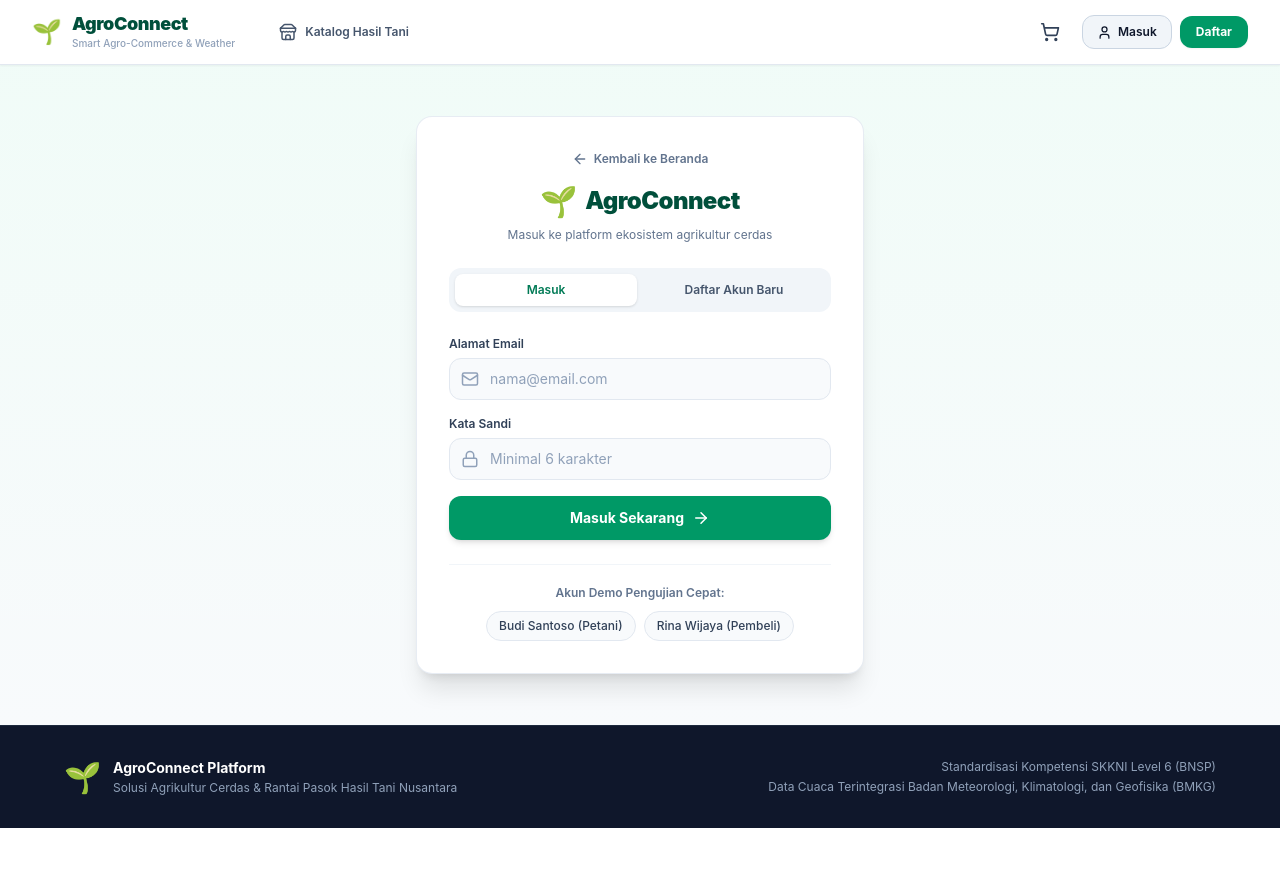
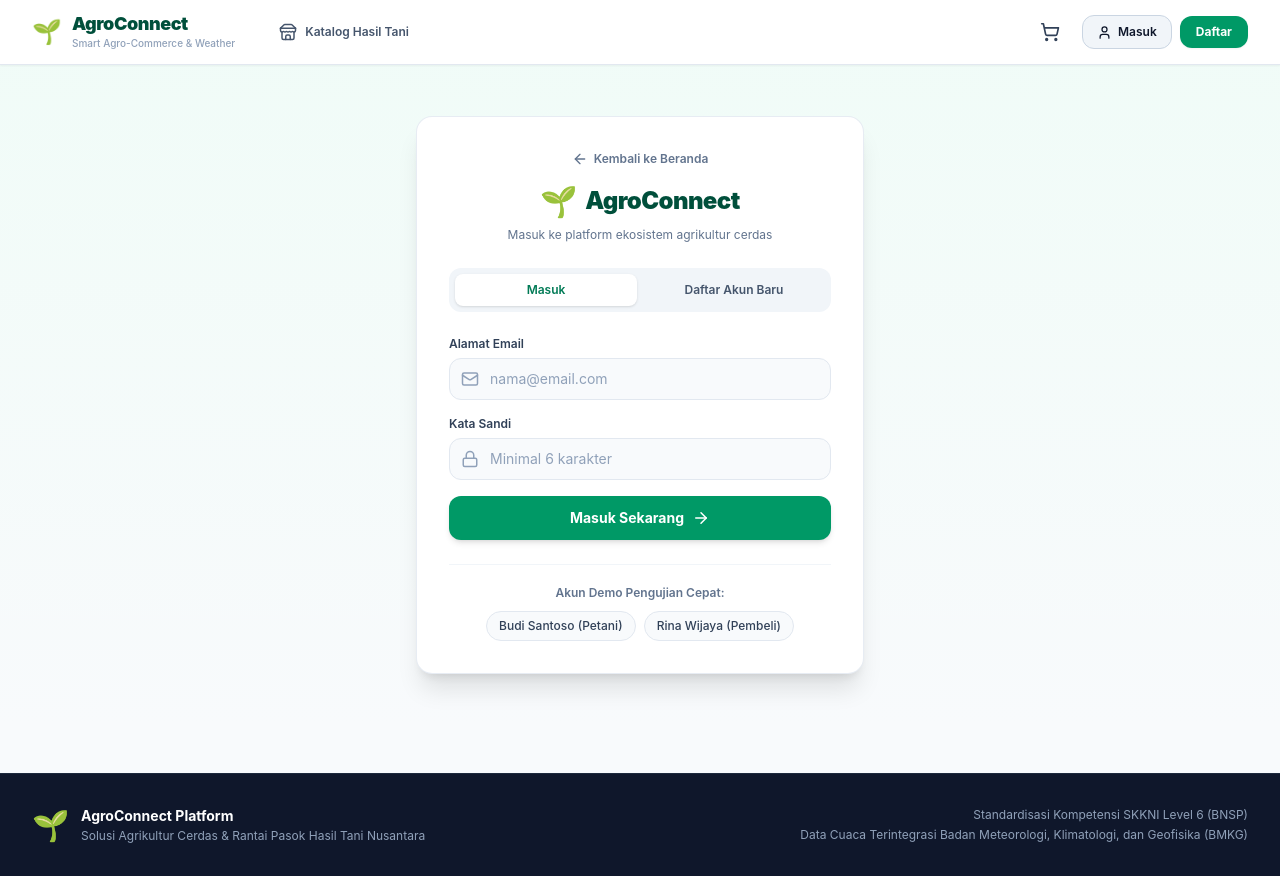
Before and after one commit to AgroConnect-Fredli4qoni/agroconnect-frontend-web, a React (Vite) app: page /auth in a window 1280 px wide. Before the commit the page ends 828 px from the top, so only its background shows below. Built offline with nearby package versions, Linux system fonts and the light colour scheme.

Commit message:
style(web): expand container width to max-w-7xl and align navbar with content grid

```diff
--- a/src/App.tsx
+++ b/src/App.tsx
@@ -41,8 +41,8 @@ export function AppRoot(): React.JSX.Element {
               </Routes>
             </main>
 
-            <footer className="bg-slate-900 text-slate-400 py-8 px-4 border-t border-slate-800">
-              <div className="max-w-6xl mx-auto flex flex-col md:flex-row items-center justify-between gap-6 text-xs">
+            <footer className="bg-slate-900 text-slate-400 py-8 border-t border-slate-800 mt-12">
+              <div className="max-w-7xl mx-auto px-4 sm:px-6 lg:px-8 flex flex-col md:flex-row items-center justify-between gap-6 text-xs">
                 <div className="flex items-center gap-3">
                   <span className="text-3xl">🌱</span>
                   <div>
--- a/src/components/Navbar.tsx
+++ b/src/components/Navbar.tsx
@@ -24,8 +24,9 @@ export function Navbar(props: NavbarProps): React.JSX.Element {
   const { totalItems } = useCart()
 
   return (
-    <header className="sticky top-0 z-40 bg-white/95 backdrop-blur-md border-b border-slate-200 px-4 lg:px-8 py-3 flex items-center justify-between shadow-xs">
-      <div className="flex items-center gap-6 lg:gap-8">
+    <header className="sticky top-0 z-40 bg-white/95 backdrop-blur-md border-b border-slate-200 shadow-xs">
+      <div className="max-w-7xl mx-auto px-4 sm:px-6 lg:px-8 py-3 flex items-center justify-between">
+        <div className="flex items-center gap-6 lg:gap-8">
         <Link to="/" className="flex items-center gap-2.5 group">
           <span className="text-2xl transition-transform group-hover:scale-110">🌱</span>
           <div className="flex flex-col">
@@ -131,6 +132,7 @@ export function Navbar(props: NavbarProps): React.JSX.Element {
           </div>
         )}
       </div>
-    </header>
+    </div>
+  </header>
   )
 }
--- a/src/pages/CartPage.tsx
+++ b/src/pages/CartPage.tsx
@@ -146,7 +146,7 @@ export function CartPage(): React.JSX.Element {
   }
 
   return (
-    <div className="max-w-6xl mx-auto px-4 py-8">
+    <div className="max-w-7xl mx-auto px-4 sm:px-6 lg:px-8 py-8">
       <div className="mb-6">
         <Link to="/" className="inline-flex items-center gap-1.5 text-xs font-semibold text-slate-500 hover:text-emerald-600 transition-colors mb-2">
           <ArrowLeft size={16} />
--- a/src/pages/HomePage.tsx
+++ b/src/pages/HomePage.tsx
@@ -83,7 +83,7 @@ export function HomePage(props: HomePageProps): React.JSX.Element {
   }
 
   return (
-    <div className="max-w-6xl mx-auto px-4 py-8">
+    <div className="max-w-7xl mx-auto px-4 sm:px-6 lg:px-8 py-8 space-y-8">
       <RecommendationBanner recommendation={weather?.recommendation || null} />
 
       <WeatherWidget
--- a/src/pages/OrdersPage.tsx
+++ b/src/pages/OrdersPage.tsx
@@ -70,7 +70,7 @@ export function OrdersPage(): React.JSX.Element {
   }
 
   return (
-    <div className="max-w-6xl mx-auto px-4 py-8">
+    <div className="max-w-7xl mx-auto px-4 sm:px-6 lg:px-8 py-8">
       <div className="flex flex-col sm:flex-row sm:items-center justify-between gap-4 mb-6">
         <div>
           <Link to="/" className="inline-flex items-center gap-1.5 text-xs font-semibold text-slate-500 hover:text-emerald-600 transition-colors mb-2">
```
